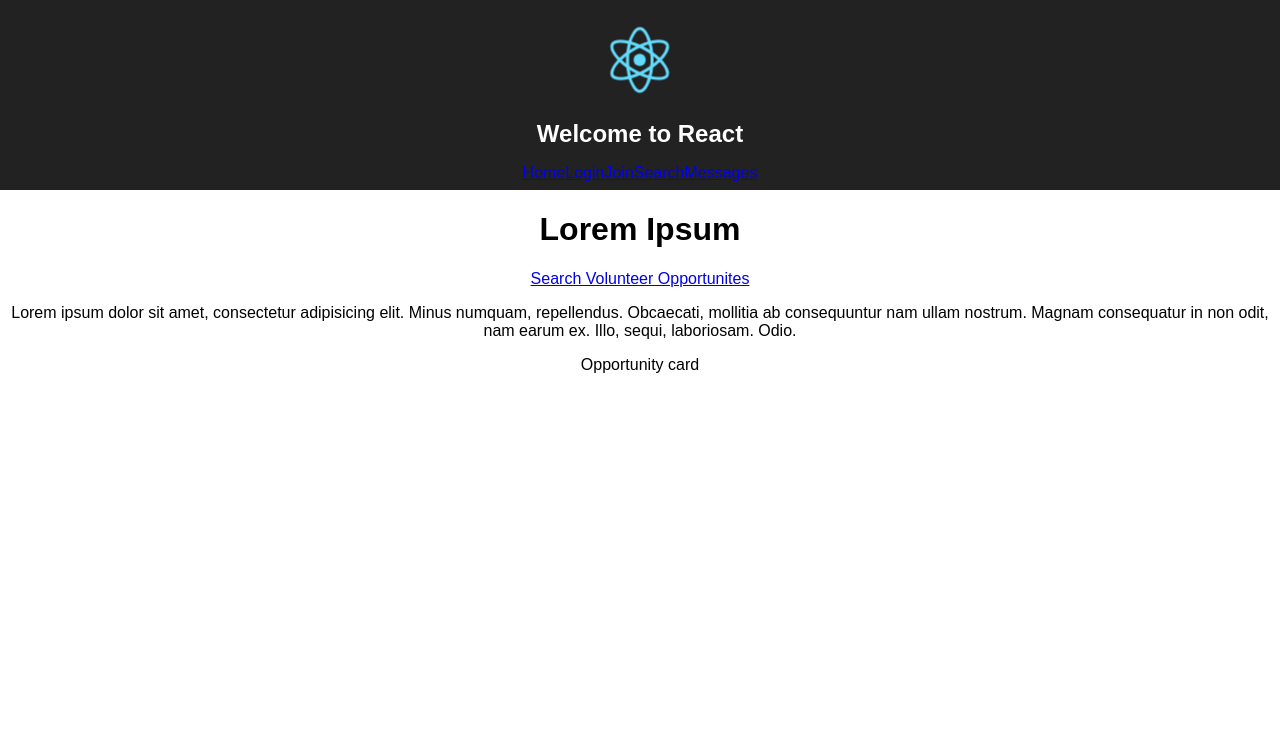
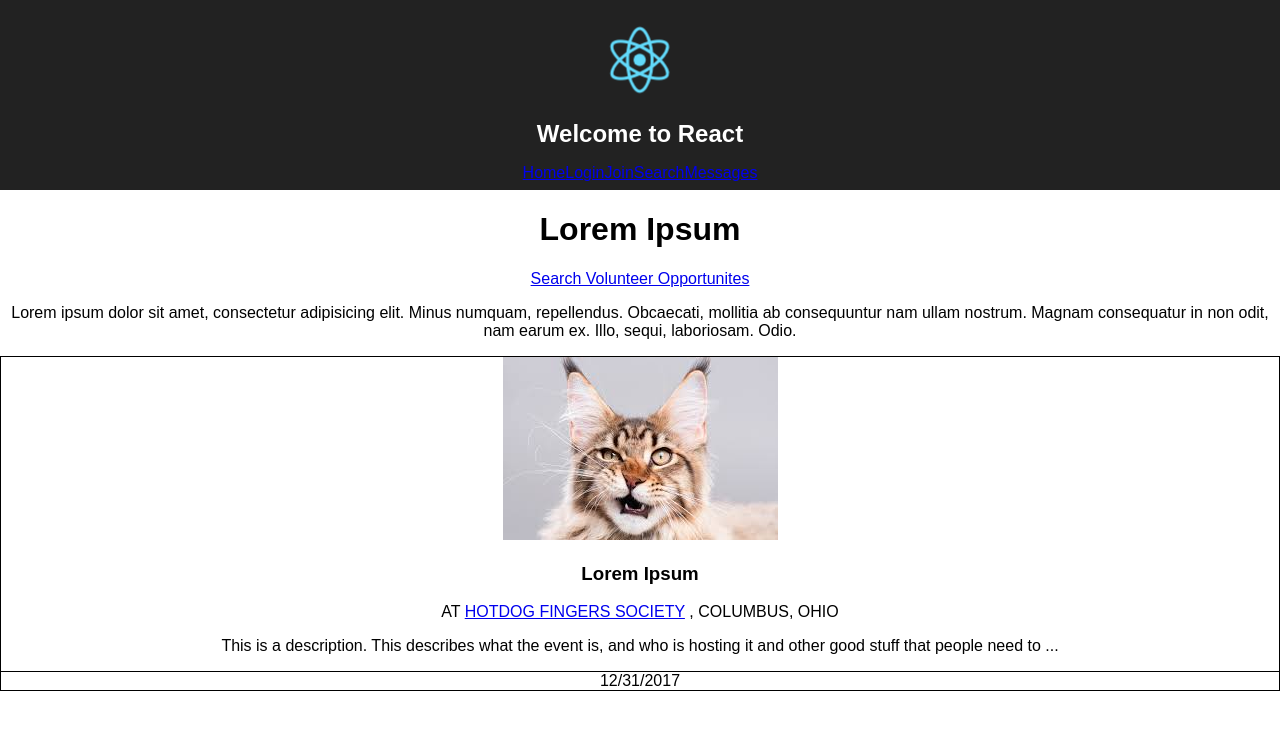
Before and after one commit to chingu-voyage3/bears-12, a React (Create React App) app in the folder client/: page / in a window 1280 px wide. Shown: the top 730 px of the page. Built offline with nearby package versions, Linux system fonts and the light colour scheme.

Commit message:
structured homepage

```diff
--- a/client/package.json
+++ b/client/package.json
@@ -2,7 +2,6 @@
   "name": "projectEisenhower",
   "version": "0.1.0",
   "private": true,
-  "proxy": 9001,
   "devDependencies": {
     "react-scripts": "1.0.17"
   },
--- a/client/src/components/OpportunityCard.js
+++ b/client/src/components/OpportunityCard.js
@@ -1,9 +1,16 @@
 import React from 'react'
 import PropTypes from 'prop-types'
+import image from '../img/download.jpeg'
 
 const OpportunityCard = (props) => {
   return (
-    <div>Opportunity card</div>
+    <div style={ {border: 'solid 1px black'}}>
+      <img src={image} alt=""/>
+      <h3>{props.data.title}</h3>
+      <span style={ { display: 'block'} }>AT <a href="#">{props.data.nonProfit.toUpperCase()}</a> , {props.data.location.toUpperCase()} </span>
+      <p>{props.data.description.slice(0, 120).concat('...')}</p>
+      <span style={ {display: 'block', borderTop: '1px solid black' } }>{props.data.startDate}</span>
+    </div>
   )
 }
 
--- a/client/src/container/OpportunitiesContainer.js
+++ b/client/src/container/OpportunitiesContainer.js
@@ -8,11 +8,12 @@ import moment from 'moment';
 export class OpportunitesContainer extends Component { // eslint-disable-line react/prefer-stateless-function
   render() {
     const mockData = [{
-      image: 'sample.png',
+      image: '',
       title: 'Lorem Ipsum',
-      description: 'This is a description',
+      description: 'This is a description. This describes what the event is, and who is hosting it and other good stuff that people need to know',
       startDate: '12/31/2017',
-      location: 'Columbus, Ohio'
+      location: 'Columbus, Ohio',
+      nonProfit: 'Hotdog Fingers Society'
     }];
 
     return (
```
Also changed, not shown: client/src/img/download.jpeg (added).
